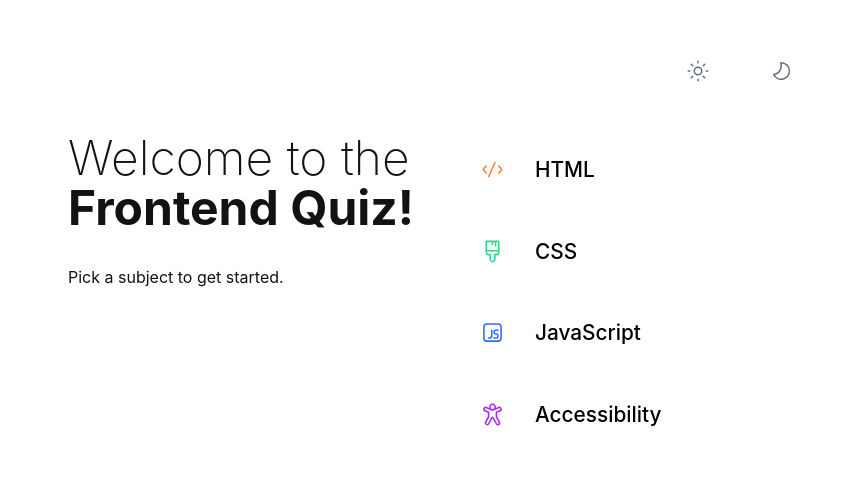
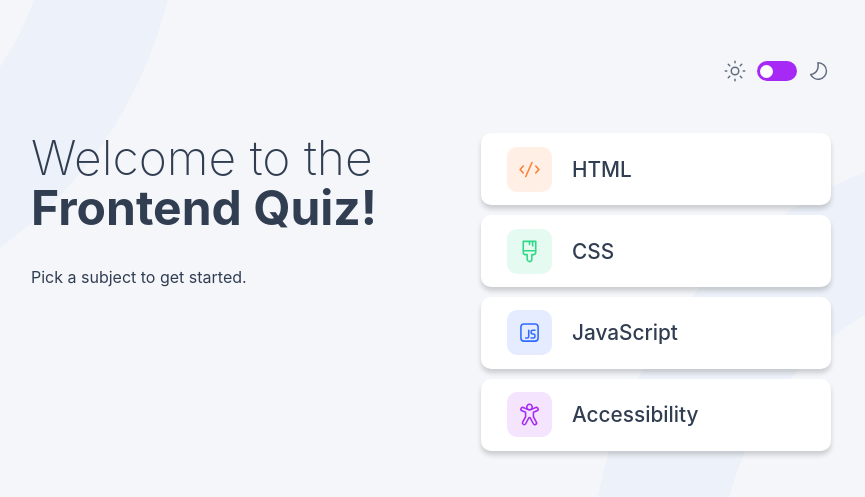
Before and after one commit to Mahamudu-Halic/Labs, a React (Vite) app in the folder quiz-app/: page / in a window 1280 px wide. Shown: the part 145-642 px from the top of the page, without its empty margins (209-1074 px from the left). Built offline with nearby package versions, Linux system fonts and the light colour scheme.

Commit message:
index filed modified

```diff
--- a/quiz-app/src/index.css
+++ b/quiz-app/src/index.css
@@ -17,12 +17,23 @@
     text-rendering: optimizeLegibility;
     -webkit-font-smoothing: antialiased;
     -moz-osx-font-smoothing: grayscale;
+
+    --red: #ee5454;
+    --green: #26D782;
+    --dark-navy: #313E51;
+    --navy: #3B4D66;
+    --gray-navy: #626C7F;
+    --purple: #A729F5;
+    --light-bluish: #ABC1E1;
+    --light-gray: #F4F6FA;
+    --pure-white: #FFFFFF;
 }
 
 a {
     font-weight: 500;
     text-decoration: none;
 }
+
 
 body {
     display: flex;
@@ -47,4 +58,53 @@ button {
     cursor: pointer;
     transition: border-color 0.25s;
     background: none;
+    color: var(--dark-navy);
+    background: var(--pure-white);
+    border-radius: 10px;
+    box-shadow: 0 4px 5px rgba(0, 0, 0, 0.17);
 }
+
+.wrapper {
+    width: 800px;
+}
+
+.light {
+    background: var(--light-gray);
+    background-image: url("/assets/images/pattern-background-desktop-light.svg");
+    background-repeat: no-repeat;
+    background-position: center;
+    background-size: cover;
+    color: var(--dark-navy);
+}
+
+
+.dark {
+    background: var(--dark-navy);
+    background-image: url("/assets/images/pattern-background-desktop-dark.svg");
+    background-repeat: no-repeat;
+    background-position: center;
+    background-size: cover;
+    color: var(--pure-white);
+}
+
+.dark button {
+    color: var(--pure-white);
+    background: var(--navy);
+}
+
+
+.HTML {
+    background: #FF7E3520;
+}
+
+.CSS {
+    background: #2FD88720;
+}
+
+.JavaScript {
+    background: #306AFF20;
+}
+
+.Accessibility {
+    background: #A729F520;
+}
```
